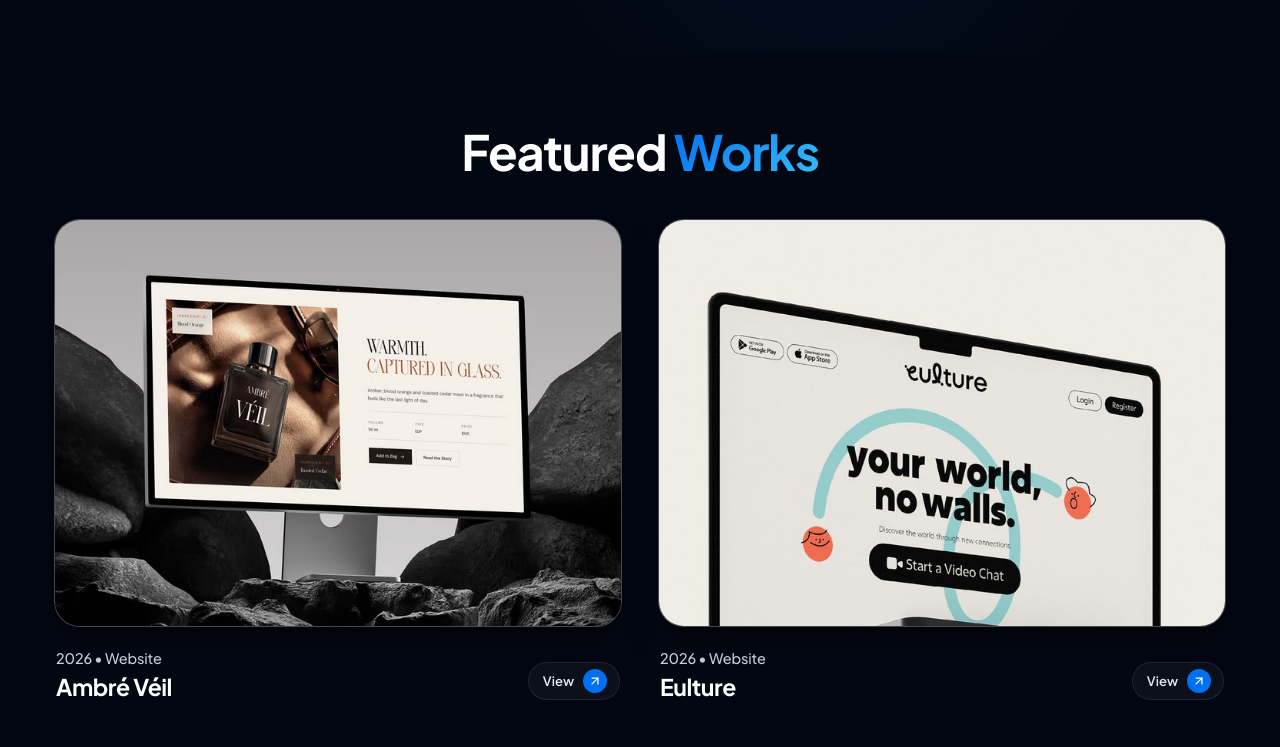
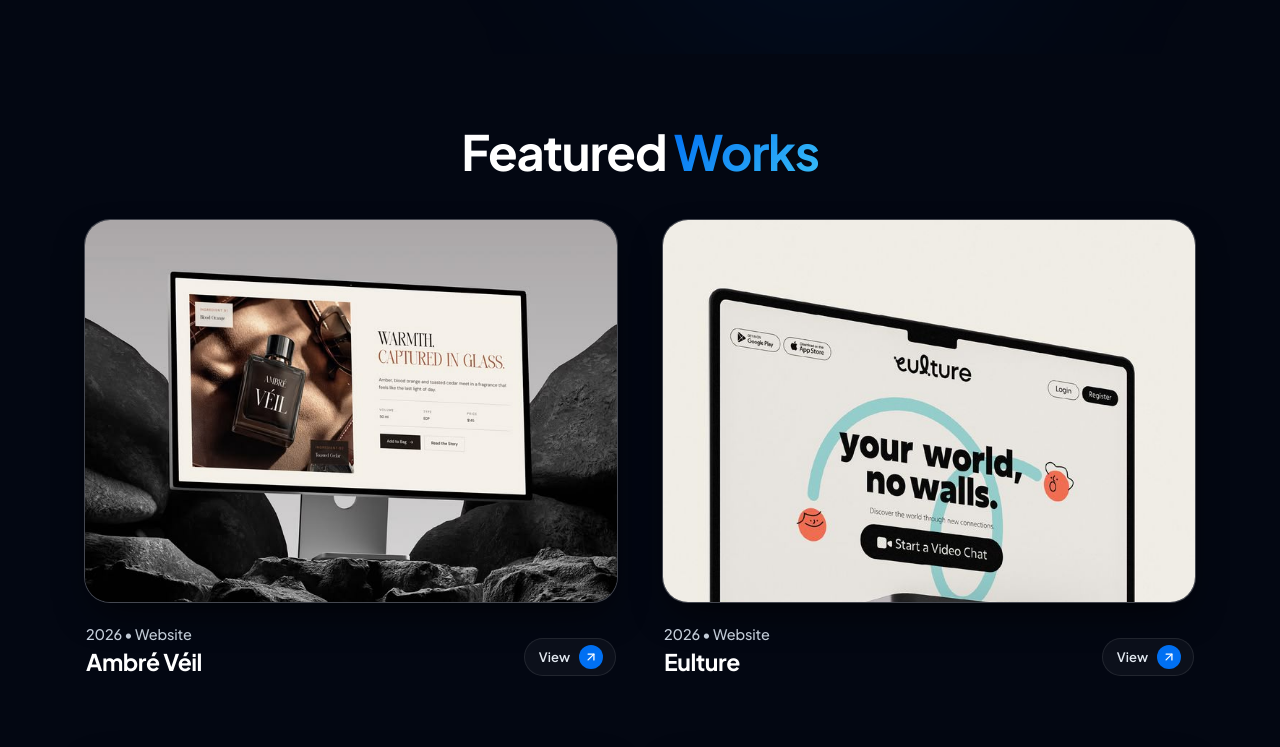
Before and after one commit to Faheem10-web/beta-alphacyrix, a React (Vite) app: page / in a window 1280 px wide. Shown: the part 3200-3947 px from the top of the page. Built offline with nearby package versions, Linux system fonts and the light colour scheme.

Commit message:
feat: add core CSS styles, design tokens, and layout components

```diff
--- a/src/index.css
+++ b/src/index.css
@@ -1615,9 +1615,9 @@
 }
 
 .trustedby-container {
-  max-width: 1400px;
+  max-width: 1320px;
   margin: 0 auto;
-  padding: 0 54px;
+  padding: 0 84px;
   position: relative;
   z-index: 1;
 }
@@ -1653,9 +1653,9 @@
 .trustedby-grid {
   display: grid;
   grid-template-columns: repeat(2, 1fr);
-  column-gap: 36px;
-  row-gap: 64px;
-  margin-top: 10px;
+  column-gap: 44px;
+  row-gap: 72px;
+  margin-top: 12px;
 }
 
 /* Individual Card - Borderless Clean Presentation */
```
